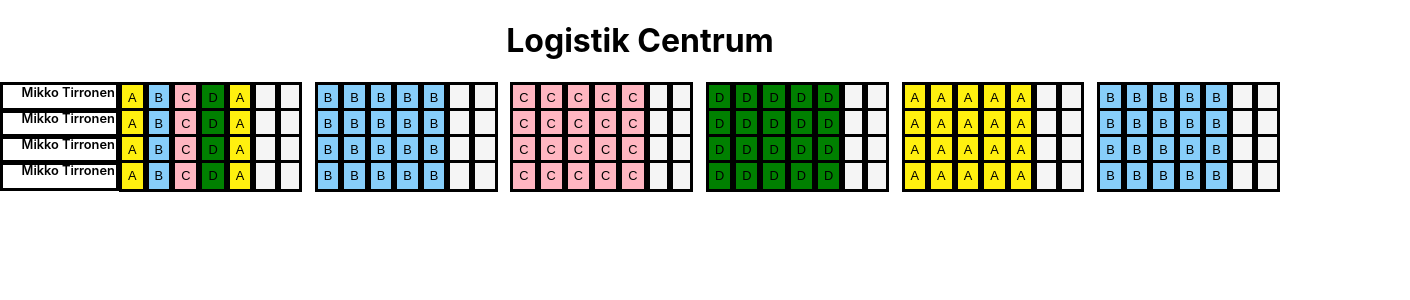
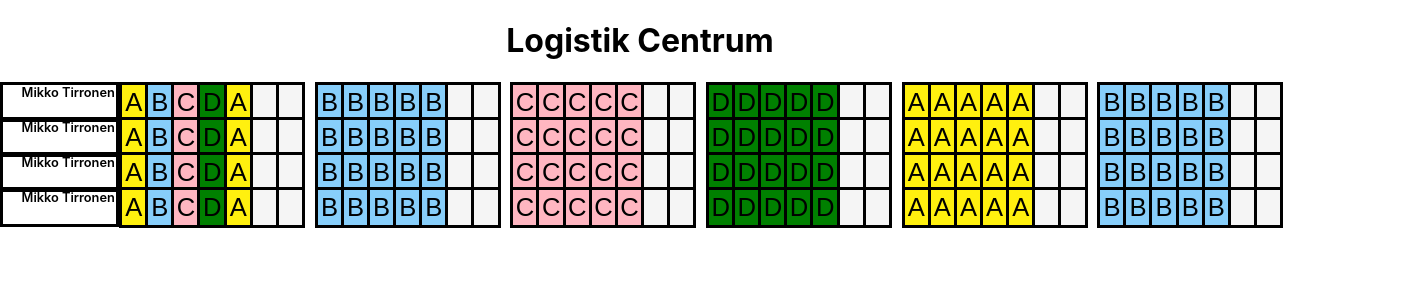
Before and after one commit to MikkoTirronen/usereducertest, a React (Create React App) app: page / in a window 1280 px wide. Shown: the top 300 px of the page, 1410 px wide, since content can reach past the window. Built offline with nearby package versions, Linux system fonts and the light colour scheme.

Commit message:
minor change

```diff
--- a/src/components/DayComponent.jsx
+++ b/src/components/DayComponent.jsx
@@ -2,7 +2,7 @@ import React, { useReducer, useState } from "react";
 import styled from "styled-components";
 import { shiftReducer, INITIALSTATE } from "../shiftReducer";
 
-export default function DayComponent({ shift }) {
+export default function DayComponent({ shift, employeeIndex }) {
   const [state, dispatch] = useReducer(shiftReducer, INITIALSTATE);
   function getColor(shift, settings) {
     var color = [...settings.shiftColors];
@@ -15,7 +15,7 @@ export default function DayComponent({ shift }) {
     open ? setOpen(!open) : setOpen(true);
     return open;
   }
-  const [shiftChange, setShiftChange] = useState("");
+  const [shiftChange, setShiftChange] = useState("WHEREISTHIS");
 
   function changeShift() {
     console.log("CurrentShift: " + shiftChange);
@@ -54,12 +54,10 @@ position: relative;
 const ShiftContainer = styled.div`
   background-color: ${(props) => props.inputColor || "whitesmoke"};
   height: 100%;
-  width: auto;
+  width: 90%;
   border-style: solid;
   text-align: center;
   font-weight: 800;
-
-  margin: 0;
   z-index: 20;
 `;
 const EditShift = styled.select`
@@ -83,9 +81,10 @@ const EditWindow = styled.div`
   font-size: 1vw;
   overflow: hidden;
   transform: all 0.3s;
-  translate: 3px -3px;
+  translate: 0px -1px;
   padding-left: 1vw;
   padding-right: 1vw;
+  padding-bottom: 2vh;
 `;
 
 const Heading = styled.h4`
@@ -96,5 +95,6 @@ const StyledButton = styled.button`
   width: 100%;
   height: 100%;
   border: none;
-  font-size: 1vw;
+  font-size: 2vw;
+  padding: 0px;
 `;
```
